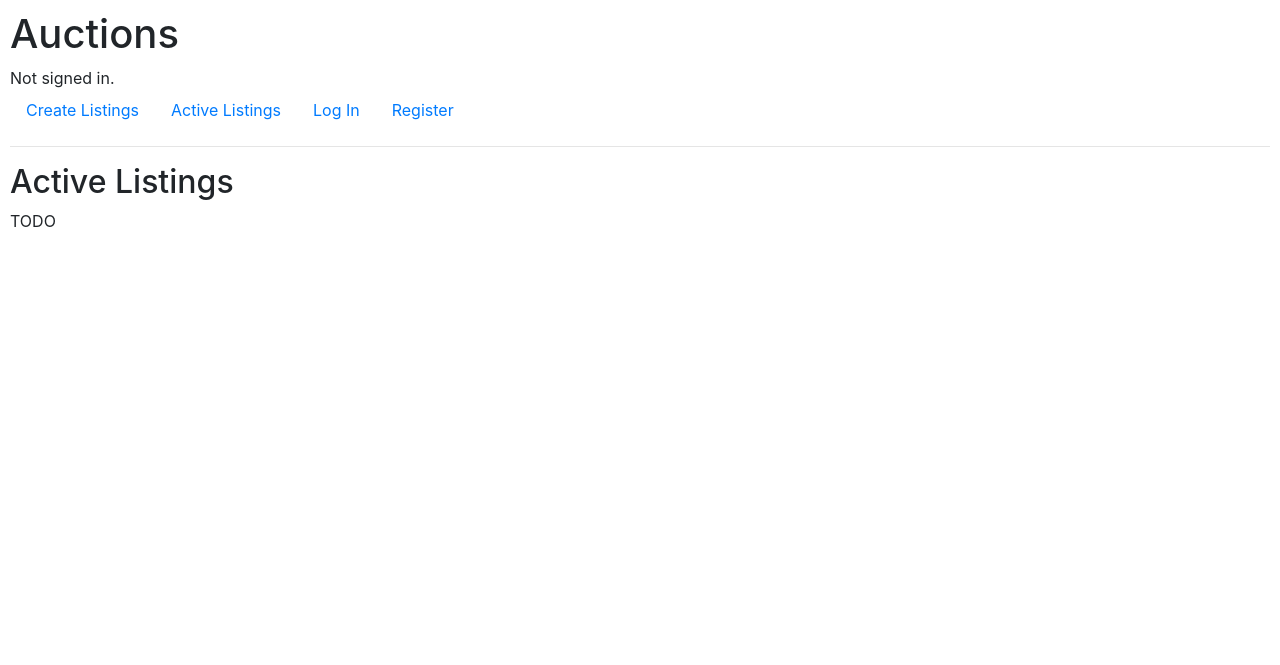
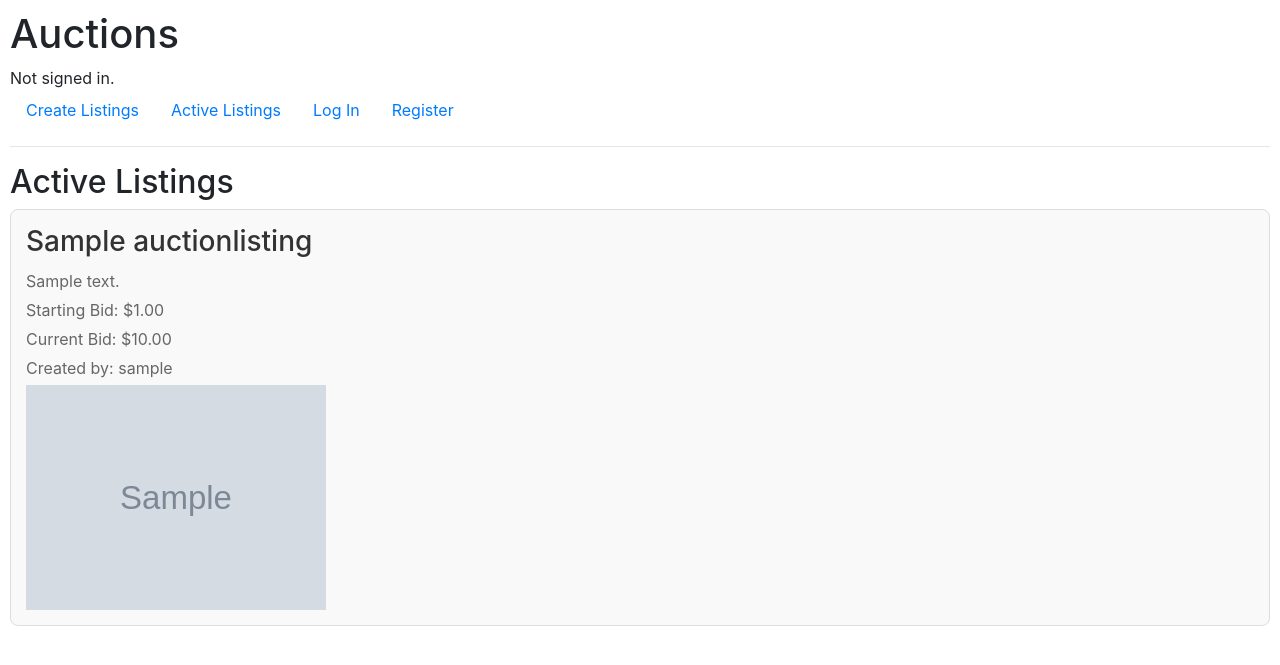
Before and after one commit to VitoNick/CS50w-commerce, a Django app: page / in a window 1280 px wide. Shown: the top 665 px of the page. Run offline with Django 3.2, Linux system fonts and the light colour scheme; tables that the repository leaves empty hold one stand-in row (values such as "Sample post"); grey boxes marked "Sample" are stand-in pictures; some libraries are stand-ins or nearby versions.

Commit message:
Listings are showing up on the index page

```diff
--- a/auctions/static/auctions/styles.css
+++ b/auctions/static/auctions/styles.css
@@ -7,3 +7,26 @@ body {
     font-size: 24px;
     font-weight: bold;
 }
+
+.image {
+    max-width: 300px;
+    max-height: 300px;
+}
+
+.listing {
+    border: 1px solid #ddd;
+    padding: 15px;
+    margin-bottom: 20px;
+    border-radius: 8px;
+    background-color: #f9f9f9;
+}
+
+.listing h3 {
+    color: #333;
+    margin-bottom: 10px;
+}
+
+.listing p {
+    margin-bottom: 5px;
+    color: #666;
+}
--- a/auctions/templates/auctions/index.html
+++ b/auctions/templates/auctions/index.html
@@ -3,5 +3,19 @@
 {% block body %}
     <h2>Active Listings</h2>
 
-    TODO
+        {% for listing in listings %}
+        <div class="listing">
+            <h3>{{ listing.title }}</h3>
+            <p>{{ listing.description }}</p>
+            <p>Starting Bid: ${{ listing.starting_bid }}</p>
+            <p>Current Bid: ${{ listing.current_bid }}</p>
+            <p>Created by: {{ listing.owner.username }}</p>
+            {% if listing.image_url %}
+                <img class="image" src="{{ listing.image_url }}" alt="{{ listing.title }}" width="" height="">
+            {% endif %}
+        </div>
+    {% empty %}
+        <p>No active listings available.</p>
+    {% endfor %}
+
 {% endblock %}
--- a/auctions/views.py
+++ b/auctions/views.py
@@ -8,7 +8,8 @@ from .models import User, AuctionListing, Bid, Comments
 
 
 def index(request):
-    listings = AuctionListing
+    # Retrieve all auction listings, ordered by creation date/time
+    listings = AuctionListing.objects.filter(active=True).order_by('-created_at')
     return render(request, "auctions/index.html", {"listings": listings})
 
 
@@ -64,10 +65,8 @@ def register(request):
         return render(request, "auctions/register.html")
 
 def create_listing(request):
-    # check if user is logged in
+    # Check if the user is logged in
     if not request.user.is_authenticated:
-        # error message if not logged in
-        # render with "message": "User Must Login First"
         return render(request, "auctions/create_listing.html", {"message": "User Must Be Logged in First"})
 
     if request.method == "POST":
@@ -76,7 +75,7 @@ def create_listing(request):
         starting_bid = request.POST.get("starting_bid", "").strip()
         image_url = request.POST.get("image_url", "").strip()
 
-        # what are we going to do with all of this information?
+        # Create a new Auction Listing
         listing = AuctionListing.objects.create(
             title=title,
             description=description,
@@ -84,7 +83,6 @@ def create_listing(request):
             image_url=image_url,
             owner=request.user
         )
-        print(listing)
 
         return HttpResponseRedirect(reverse("index"))
 
```
